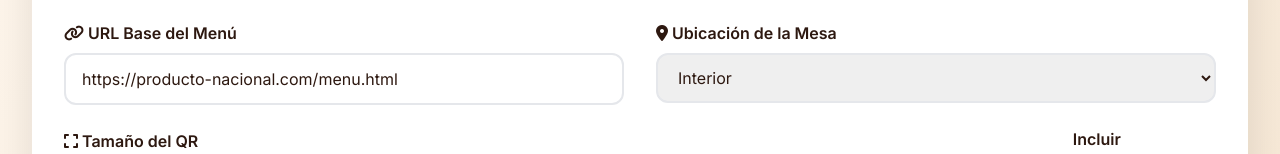
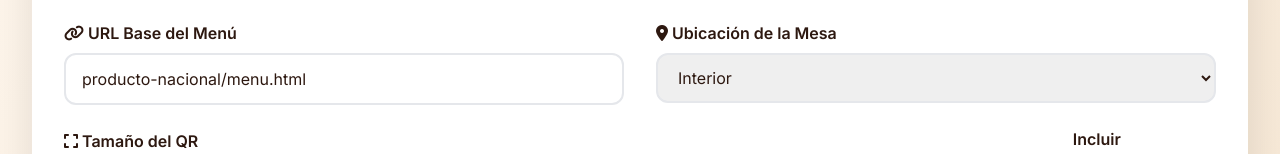
Before and after one commit to maucxto/click-eat, a plain HTML site: page qr-generator.html in a window 1280 px wide. Shown: the part 461-615 px from the top of the page. Drawn offline with nearby package versions, Linux system fonts and the light colour scheme; a script that the page names is missing.

Commit message:
Complete integration: Fix QR URLs and add .gitignore

```diff
--- a/qr-generator.html
+++ b/qr-generator.html
@@ -299,7 +299,7 @@
                         <label for="base-url">
                             <i class="fas fa-link"></i> URL Base del Menú
                         </label>
-                        <input type="url" id="base-url" value="https://producto-nacional.com/menu.html" placeholder="URL del menú digital">
+                        <input type="url" id="base-url" value="producto-nacional/menu.html" placeholder="URL del menú digital">
                     </div>
 
                     <div class="form-group">
```
Also changed, not shown: 1 other file.
